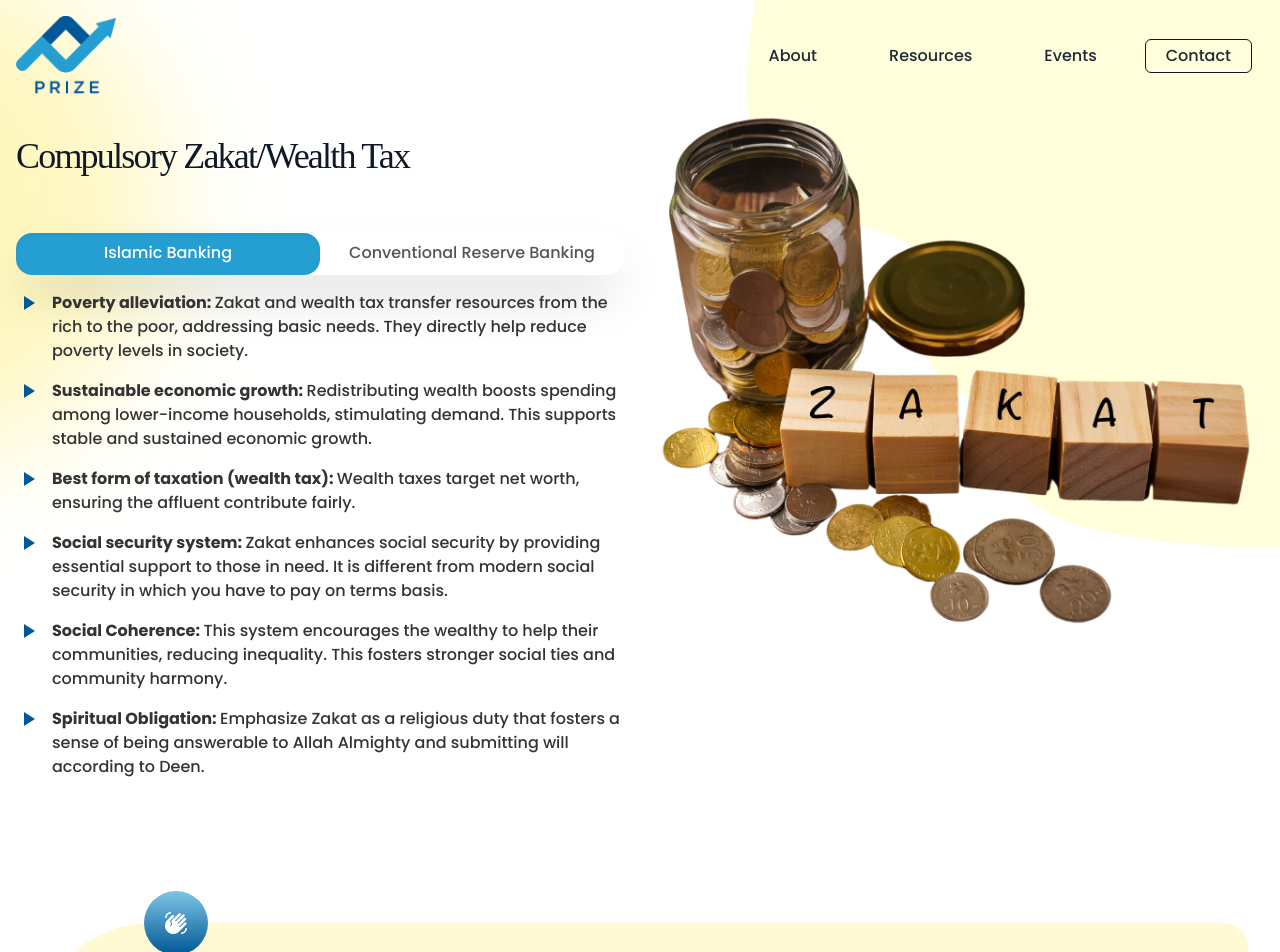
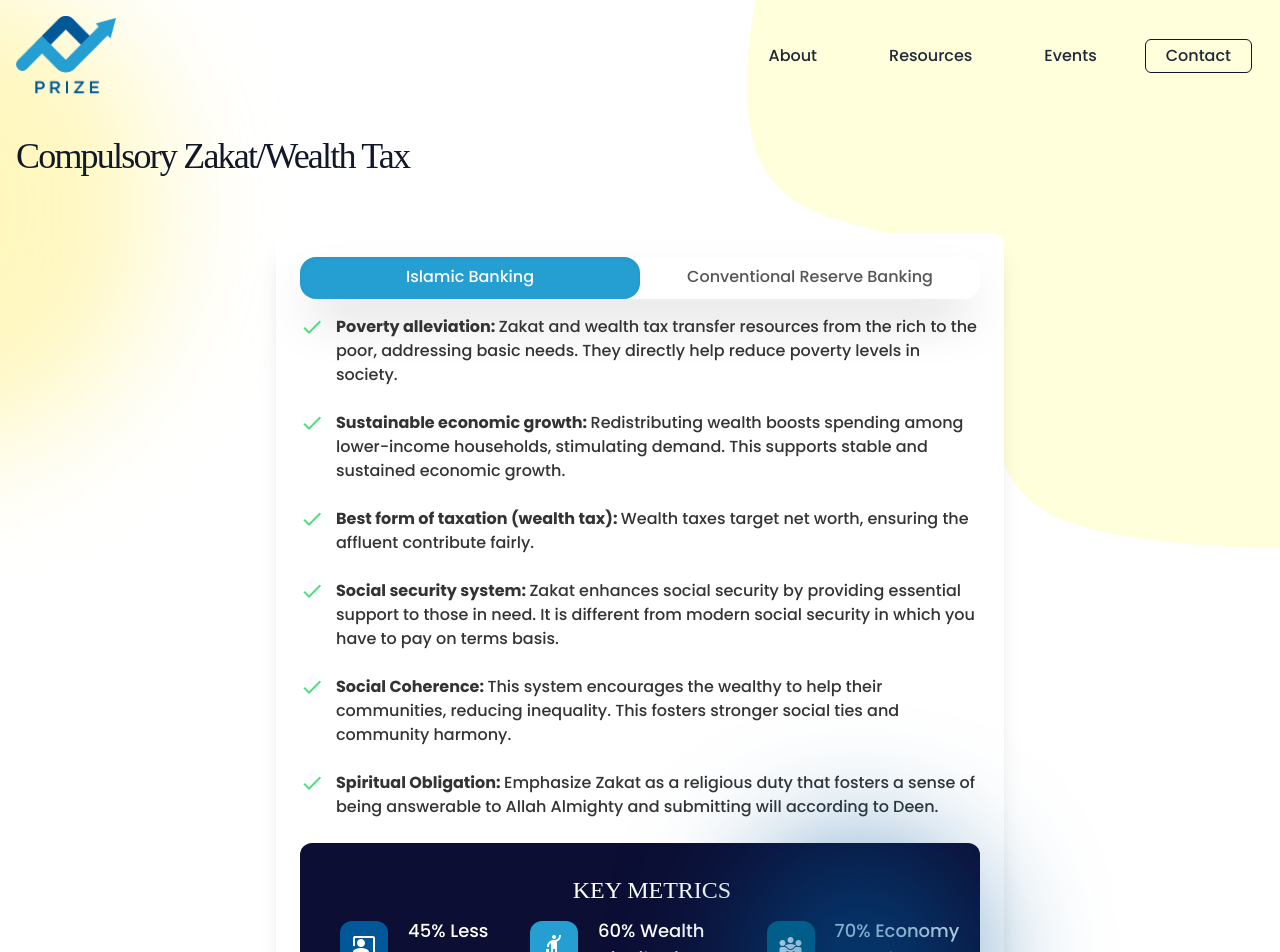
Before and after one commit to ammarrqureshi/prize-zakat-website, a Next.js app: page /objective/1 in a window 1280 px wide. Shown: the top 952 px of the page. Built offline with nearby package versions, Linux system fonts and the light colour scheme; a web font is replaced by a local one.

Commit message:
small fixes in color and tabs

```diff
--- a/components/Testimonials/index.tsx
+++ b/components/Testimonials/index.tsx
@@ -12,21 +12,21 @@ const Items = [
     id: '1',
     desc: 'We commend PRIZE for its dedication to establishing a Zakat-based economy and eliminating Riba (interest). By promoting a fair and ethical economy, PRIZE is paving the way for a more prosperous and spiritually sound society.',
     image: 'user-1.jpg',
-    author: 'Susan Smith',
+    author: 'Ahmed Sheraz',
     role: 'London, UK',
   },
   {
     id: '2',
     desc: 'We commend PRIZE for its dedication to establishing a Zakat-based economy and eliminating Riba (interest). By promoting a fair and ethical economy, PRIZE is paving the way for a more prosperous and spiritually sound society.',
     image: 'user-2.jpg',
-    author: 'Robert Danuarta',
+    author: 'Nadeem Ahsan',
     role: 'New York, USA',
   },
   {
     id: '3',
     desc: 'We commend PRIZE for its dedication to establishing a Zakat-based economy and eliminating Riba (interest). By promoting a fair and ethical economy, PRIZE is paving the way for a more prosperous and spiritually sound society.',
     image: 'user-3.jpg',
-    author: 'Mia Khalifa',
+    author: 'Alamgir',
     role: 'Los Angeles, USA',
   },
 ];
--- a/components/VolunteerSection.tsx
+++ b/components/VolunteerSection.tsx
@@ -9,7 +9,7 @@ export default function VolunteerSection() {
           <div className="relative top-8 left-20 z-30 h-16 w-16 -translate-x-1/2 translate-y-0 transform rounded-full bg-gradient-to-b from-accent-2/60 to-accent-1 lg:absolute lg:top-0 lg:right-0 lg:translate-x-1/2 lg:-translate-y-1/2">
             <span className="material-icons flex h-16 w-16 items-center justify-center text-white">waving_hand</span>
           </div>
-          <div className="relative z-20 mb-8 rounded-xl rounded-tl-3xl bg-accent-4/20 pt-20 pb-20 md:overflow-hidden lg:rounded-3xl lg:rounded-tl-[120px]">
+          <div className="relative z-20 mb-8 rounded-xl rounded-tl-3xl bg-accent-2/10 pt-20 pb-20 md:overflow-hidden lg:rounded-3xl lg:rounded-tl-[120px]">
             <div className="relative z-10 px-6 md:px-16">
               <form action="" className="flex justify-center max-sm:flex-col  max-sm:gap-4 lg:space-x-5">
                 <h6 className=" text-sm font-bold leading-normal text-gray-500 max-sm:text-center max-sm:font-normal lg:text-3xl ">
--- a/components/ZakatCalculator.tsx
+++ b/components/ZakatCalculator.tsx
@@ -58,7 +58,7 @@ const ZakatCalculator = () => {
         <meta name="description" content="Calculate your Zakat with ease using our Zakat Calculator." />
       </Head>
 
-      <div className="flex min-h-screen flex-col items-center justify-center bg-gray-50 px-4 py-8">
+      <div className="flex  flex-col items-center justify-center bg-gray-50 px-4 py-8 md:min-h-screen">
         <h1 className="mb-6 text-center font-serif text-4xl text-gray-800">Zakat Calculator</h1>
         <p className="mb-8 text-center text-gray-600">Calculate your Zakat based on your assets and liabilities.</p>
 
--- a/components/data.ts
+++ b/components/data.ts
@@ -5,7 +5,8 @@ export const objectives = [
     icon: '/images/zakat.png',
     text: 'Zakat and wealth tax transfer resources from the rich to the poor , addressing basic needs',
 
-    islamic: [
+    islamic: {
+      pointers: [
         {
           heading: 'Poverty alleviation',
           desc: 'Zakat and wealth tax transfer resources from the rich to the poor, addressing basic needs. They directly help reduce poverty levels in society.',
@@ -31,8 +32,14 @@ export const objectives = [
           desc: 'Emphasize Zakat as a religious duty that fosters a sense of being answerable to Allah Almighty and submitting will according to Deen.',
         },
       ],
-
-    conventional: [
+      metrics: {
+        povertyRate: '45%',
+        wealthDistro: '60%',
+        economyGrowth: '70%',
+      },
+    },
+    conventional: {
+      pointers: [
         {
           heading: 'Lack of direct poverty alleviation',
           desc: 'Conventional reserve banking does not directly address poverty alleviation as its primary focus is on profit maximization and capital allocation based on creditworthiness rather than need.',
@@ -58,14 +65,20 @@ export const objectives = [
           desc: 'Conventional reserve banking operates without any religious or spiritual obligations, focusing instead on secular financial systems and policies.',
         },
       ],
+      metrics: {
+        povertyRate: '30%',
+        wealthDistro: '50%',
+        economyGrowth: '65%',
+      },
+    },
   },
   {
     id: 2,
     heading: 'Ushr/Production Tax',
     icon: '/images/building.png',
     text: 'Explain Ushr as a form of tax based on agricultural and industrial production',
-
-    islamic: [
+    islamic: {
+      pointers: [
         {
           heading: 'Introduction to Ushr',
           desc: 'Explain Ushr as a form of tax based on agricultural, services, and industrial production.',
@@ -91,8 +104,14 @@ export const objectives = [
           desc: 'Discuss how Ushr complements Zakat, creating a holistic approach to wealth distribution and social support.',
         },
       ],
-
-    conventional: [
+      metrics: {
+        povertyRate: '42%',
+        wealthDistro: '68%',
+        economyGrowth: '55%',
+      },
+    },
+    conventional: {
+      pointers: [
         {
           heading: 'Introduction to Taxes on Production',
           desc: 'Conventional taxes are imposed on agricultural, industrial, and service production through complex structures like VAT or sales tax.',
@@ -118,6 +137,12 @@ export const objectives = [
           desc: 'Conventional taxation does not always integrate well with welfare programs like social security or charity, making it less effective at addressing broader social needs.',
         },
       ],
+      metrics: {
+        povertyRate: '37%',
+        wealthDistro: '52%',
+        economyGrowth: '61%',
+      },
+    },
   },
   {
     id: 3,
@@ -125,7 +150,8 @@ export const objectives = [
     icon: '/images/debt.png',
     text: 'Explain how full reserve banking differs from current fractional reserve banking',
 
-    islamic: [
+    islamic: {
+      pointers: [
         {
           heading: 'What is Full-Reserve Banking?',
           desc: 'Explain how full-reserve banking differs from the current fractional-reserve system by requiring banks to keep the full amount of deposits in reserve.',
@@ -151,8 +177,14 @@ export const objectives = [
           desc: 'We will discuss the role of banks if they stop credit creation, including the impact on lending, money supply, and the broader economy.',
         },
       ],
-
-    conventional: [
+      metrics: {
+        povertyRate: '50%',
+        wealthDistro: '65%',
+        economyGrowth: '55%',
+      },
+    },
+    conventional: {
+      pointers: [
         {
           heading: 'What is Full-Reserve Banking?',
           desc: 'Full-reserve banking is a system where banks are required to hold 100% of deposits in reserve, unlike the fractional-reserve system, where only a fraction is kept in reserve and the rest is loaned out.',
@@ -178,14 +210,20 @@ export const objectives = [
           desc: 'In the current system, banks play a central role in credit creation, which influences money supply, interest rates, and overall economic activity.',
         },
       ],
+      metrics: {
+        povertyRate: '35%',
+        wealthDistro: '45%',
+        economyGrowth: '60%',
+      },
+    },
   },
   {
     id: 4,
     heading: 'Job guarantee at Basic wage',
     icon: '/images/worker.png',
     text: 'Explain how a job guarantee differs from unemployment benefits',
-
-    islamic: [
+    islamic: {
+      pointers: [
         {
           heading: 'What is a Job Guarantee Program?',
           desc: 'Explain how a job guarantee differs from unemployment benefits by offering guaranteed employment to all, rather than just financial support during periods of joblessness.',
@@ -211,7 +249,14 @@ export const objectives = [
           desc: 'These are public service jobs that address social and environmental needs. The program is not a subsidy for private sector hiring, but a direct investment in public welfare.',
         },
       ],
-    conventional: [
+      metrics: {
+        povertyRate: '38%',
+        wealthDistro: '62%',
+        economyGrowth: '50%',
+      },
+    },
+    conventional: {
+      pointers: [
         {
           heading: 'Job Guarantee vs. Unemployment Benefits',
           desc: 'In contrast to unemployment benefits, which provide financial support without guaranteeing work, job guarantees ensure employment opportunities for everyone, tackling unemployment directly.',
@@ -237,14 +282,20 @@ export const objectives = [
           desc: 'Conventional systems may subsidize private sector hiring through incentives or tax breaks, but these subsidies do not guarantee public service jobs for societal and environmental needs.',
         },
       ],
+      metrics: {
+        povertyRate: '45%',
+        wealthDistro: '55%',
+        economyGrowth: '47%',
+      },
+    },
   },
   {
     id: 5,
     heading: 'Simplified Single Rate Tax',
     icon: '/images/pie-chart.png',
     text: 'Discuss how a simplified corporate tax can promote business transparency and reduce tax evasion',
-
-    islamic: [
+    islamic: {
+      pointers: [
         {
           heading: 'Simplifying the Corporate Tax Code',
           desc: 'Discuss how a simplified corporate tax system can promote business transparency and reduce tax evasion, aligning with ethical practices in Islamic finance.',
@@ -266,7 +317,14 @@ export const objectives = [
           desc: 'Highlight how simplifying taxes can promote both domestic and foreign investment, fostering economic growth and opportunities.',
         },
       ],
-    conventional: [
+      metrics: {
+        povertyRate: '42%',
+        wealthDistro: '60%',
+        economyGrowth: '55%',
+      },
+    },
+    conventional: {
+      pointers: [
         {
           heading: 'Simplifying the Corporate Tax Code',
           desc: 'A simplified corporate tax system can make tax compliance easier, reduce administrative costs, and promote transparency, leading to better business practices.',
@@ -288,13 +346,20 @@ export const objectives = [
           desc: 'Simplifying the tax system can create a more business-friendly environment, attracting both domestic and international investors, and fostering a competitive economy.',
         },
       ],
+      metrics: {
+        povertyRate: '48%',
+        wealthDistro: '58%',
+        economyGrowth: '52%',
+      },
+    },
   },
   {
     id: 6,
     heading: 'Zero Foreign Debt',
     icon: '/images/foreign-debt.png',
     text: 'Explain the harms of foreign debt and the importance of financial sovereignty',
-    islamic: [
+    islamic: {
+      pointers: [
         {
           heading: 'Definition and Rationale',
           desc: 'Define the concept of zero foreign debt, explaining why some countries pursue this goal to increase economic sovereignty and reduce external dependencies, aligning with Islamic principles of financial independence.',
@@ -320,7 +385,14 @@ export const objectives = [
           desc: 'Discuss policy recommendations for achieving zero foreign debt, focusing on fiscal discipline, investment in local industries, and strengthening domestic financial systems.',
         },
       ],
-    conventional: [
+      metrics: {
+        povertyRate: '38%',
+        wealthDistro: '62%',
+        economyGrowth: '53%',
+      },
+    },
+    conventional: {
+      pointers: [
         {
           heading: 'Definition and Rationale',
           desc: 'Zero foreign debt refers to a situation where a country does not rely on borrowing from foreign sources. It is pursued to reduce dependency on international financial institutions and increase national sovereignty.',
@@ -346,5 +418,11 @@ export const objectives = [
           desc: 'Policy recommendations include fostering a conducive environment for local industries, improving access to finance, and encouraging innovation through government support and investment in critical sectors.',
         },
       ],
+      metrics: {
+        povertyRate: '43%',
+        wealthDistro: '55%',
+        economyGrowth: '50%',
+      },
+    },
   },
 ];
--- a/pages/compulsory-zakat/index.tsx
+++ /dev/null
@@ -1,38 +0,0 @@
-import React, { useCallback, useState } from 'react';
-import Link from 'next/link';
-import classNames from 'classnames';
-
-import DecorPlus1 from 'assets/images/decor-plus-style-1.svg';
-import Logo from 'assets/images/logo.svg';
-
-export default function CompulsoryZakat() {
-  const tabs = [
-    {
-      tabtitle: 'Islamic Banking',
-      pointers: [
-        {
-          title: 'Hello title',
-          desc: 'Lorem ipsum is it becos of the thing that matter alot ',
-        },
-        {
-          title: 'Hello title',
-          desc: 'Lorem ipsum is it becos of the thing that matter alot ',
-        },
-      ],
-    },
-    {
-      tabtitle: 'Conventional Reserve Banking',
-      pointers: [
-        {
-          title: 'Hello title',
-          desc: 'Lorem ipsum is it becos of the thing that matter alot ',
-        },
-        {
-          title: 'Hello title',
-          desc: 'Lorem ipsum is it becos of the thing that matter alot ',
-        },
-      ],
-    },
-  ];
-  return <div>{tabs[0].tabtitle}</div>;
-}
--- a/pages/objective/[id].tsx
+++ b/pages/objective/[id].tsx
@@ -3,7 +3,6 @@ import { objectives } from 'components/data';
 
 import VolunteerSection from 'components/VolunteerSection';
 import DecorHero from 'assets/images/decor-intersect-1.svg';
-import Image from 'next/image';
 import { useState } from 'react';
 export default function ObjectivePage() {
   const [activeTab, setActiveTab] = useState('Tab1');
@@ -28,34 +27,85 @@ export default function ObjectivePage() {
     { name: 'Tab2', label: 'Conventional Reserve Banking' },
   ];
 
+  //@ts-ignore
+  const KeyMetrics = ({ povertyRate, wealthDistro, economyGrowth }) => {
+    return (
+      <div className="relative mb-4 rounded-xl  bg-accent-8 py-8 text-white">
+        <div className="absolute -top-0 right-0  z-10 h-60 w-60 rounded-full bg-accent-1/60 blur-3xl"></div>
+        <div className="relative mx-auto  overflow-hidden px-4">
+          <div className="flex w-full flex-col items-center justify-center  pl-0 lg:pl-6">
+            <div className="mb-3 flex flex-col text-left">
+              <h3 className=" font-serif text-2xl uppercase leading-tight ">Key Metrics</h3>
+            </div>
+            <ul className="flex items-center justify-center gap-6 ">
+              <li className="flex items-center gap-x-5">
+                <span className="flex h-12 w-12 flex-none items-center justify-center rounded-xl bg-accent-1">
+                  <span className="material-icons text-white">co_present</span>
+                </span>
+                <div className="flex flex-col leading-5">
+                  <h6 className=" text-lg font-normal ">{povertyRate} Less Poverty </h6>
+                </div>
+              </li>
+              <li className="flex items-center gap-x-5">
+                <span className="flex h-12 w-12 flex-none items-center justify-center rounded-xl bg-accent-2">
+                  <span className="material-icons text-white">hail</span>
+                </span>
+                <div className="flex flex-col leading-5">
+                  <h6 className=" text-lg font-normal ">{wealthDistro} Wealth Distribution</h6>
+                </div>
+              </li>
+              <li className="flex items-center gap-x-5">
+                <span className="flex h-12 w-12 flex-none items-center justify-center rounded-xl bg-accent-7">
+                  <span className="material-icons text-white">diversity_3</span>
+                </span>
+                <div className="flex flex-col leading-5">
+                  <h6 className=" text-lg font-normal ">{economyGrowth} Economy Growth</h6>
+                </div>
+              </li>
+            </ul>
+          </div>
+        </div>
+      </div>
+    );
+  };
   const renderContent = () => {
     switch (activeTab) {
       case 'Tab1':
         return (
-          <div className="flex flex-col gap-4 ">
-            {objective.islamic.map((pointer, idx) => (
+          <div className="flex flex-col gap-6 ">
+            {objective.islamic.pointers.map((pointer, idx) => (
               <div key={idx} className="flex gap-3 ">
-                <span className="material-icons text-accent-1">play_arrow</span>
+                <span className="material-icons text-green-400">done</span>
                 <p>
                   <span className="font-bold leading-tight">{pointer.heading}: </span>
                   {pointer.desc}
                 </p>
               </div>
             ))}
+            <KeyMetrics
+              povertyRate={objective.islamic.metrics.povertyRate}
+              wealthDistro={objective.islamic.metrics.wealthDistro}
+              economyGrowth={objective.islamic.metrics.economyGrowth}
+            />
           </div>
         );
       case 'Tab2':
         return (
-          <div className="flex flex-col gap-4 ">
-            {objective.conventional.map((pointer, idx) => (
+          <div className="flex flex-col gap-6 ">
+            {objective.conventional.pointers.map((pointer, idx) => (
               <div key={idx} className="flex gap-3 ">
-                <span className="material-icons text-accent-1">play_arrow</span>
+                <span className="material-icons text-red-400">close</span>
                 <p>
                   <span className="font-bold leading-tight">{pointer.heading}: </span>
                   {pointer.desc}
                 </p>
               </div>
             ))}
+            <KeyMetrics
+              povertyRate={objective.conventional.metrics.povertyRate}
+              wealthDistro={objective.conventional.metrics.wealthDistro}
+              economyGrowth={objective.conventional.metrics.economyGrowth}
+            />
           </div>
         );
       default:
@@ -65,17 +115,17 @@ export default function ObjectivePage() {
 
   return (
     <>
-      <div className=" mb-36 grid grid-cols-2 gap-8 max-[600px]:grid-cols-1">
+      <h2 className="mb-8 font-serif text-4xl leading-tight tracking-tighter text-gray-900  lg:leading-[89px]">
+        {objective.heading}
+      </h2>
+
+      <div className=" mx-auto mb-36 w-7/12 gap-8 rounded-xl bg-white px-6 py-6 shadow-xl">
         <span className="absolute right-0 top-0 bottom-0 -z-10 h-screen w-5/12 ">
           <DecorHero className="fill-accent-3/30" />
         </span>
 
         <div className="absolute -left-80 -top-10 -z-10 h-[496px] w-[478px] rounded-full bg-accent-4/30 blur-3xl"></div>
         <div>
-          <h2 className="mb-8 font-serif text-4xl leading-tight tracking-tighter text-gray-900  lg:leading-[89px]">
-            {objective.heading}
-          </h2>
-
           <div className="tabs flex items-center justify-center rounded-2xl shadow-2xl ">
             {tabs.map((tab) => (
               <button
@@ -88,9 +138,6 @@ export default function ObjectivePage() {
             ))}
           </div>
           <div className="tab-content">{renderContent()}</div>
-        </div>
-        <div>
-          <Image src="/images/hero-image.png" priority width={600} height={600} alt="zakat hero" />
         </div>
         <style>{`
           .tab {
```
Also changed, not shown: pages/index.tsx (+24 -76 lines). Lines whose indentation alone changed are shown as unchanged.
